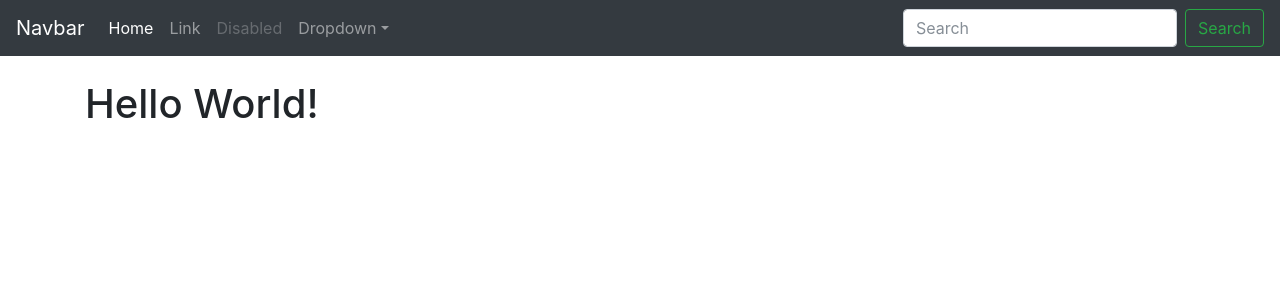
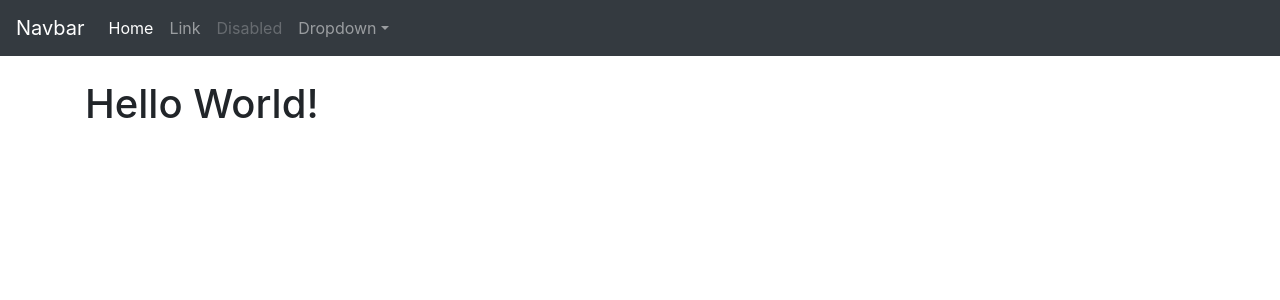
Before and after one commit to chyne/chyne.github.io, a Jekyll site: the page built from index.html, in a window 1280 px wide. Shown: the top 300 px of the page. Built offline with Jekyll 4.4.1, drawn with Linux system fonts in a browser that asks for light colours; nearby versions of some CDN libraries.

Commit message:
Removed search from example page.

```diff
--- a/_layouts/default.html
+++ b/_layouts/default.html
@@ -37,10 +37,6 @@
             </div>
           </li>
         </ul>
-        <form class="form-inline my-2 my-lg-0">
-          <input class="form-control mr-sm-2" type="text" placeholder="Search" aria-label="Search">
-          <button class="btn btn-outline-success my-2 my-sm-0" type="submit">Search</button>
-        </form>
       </div>
     </nav>
 
```
